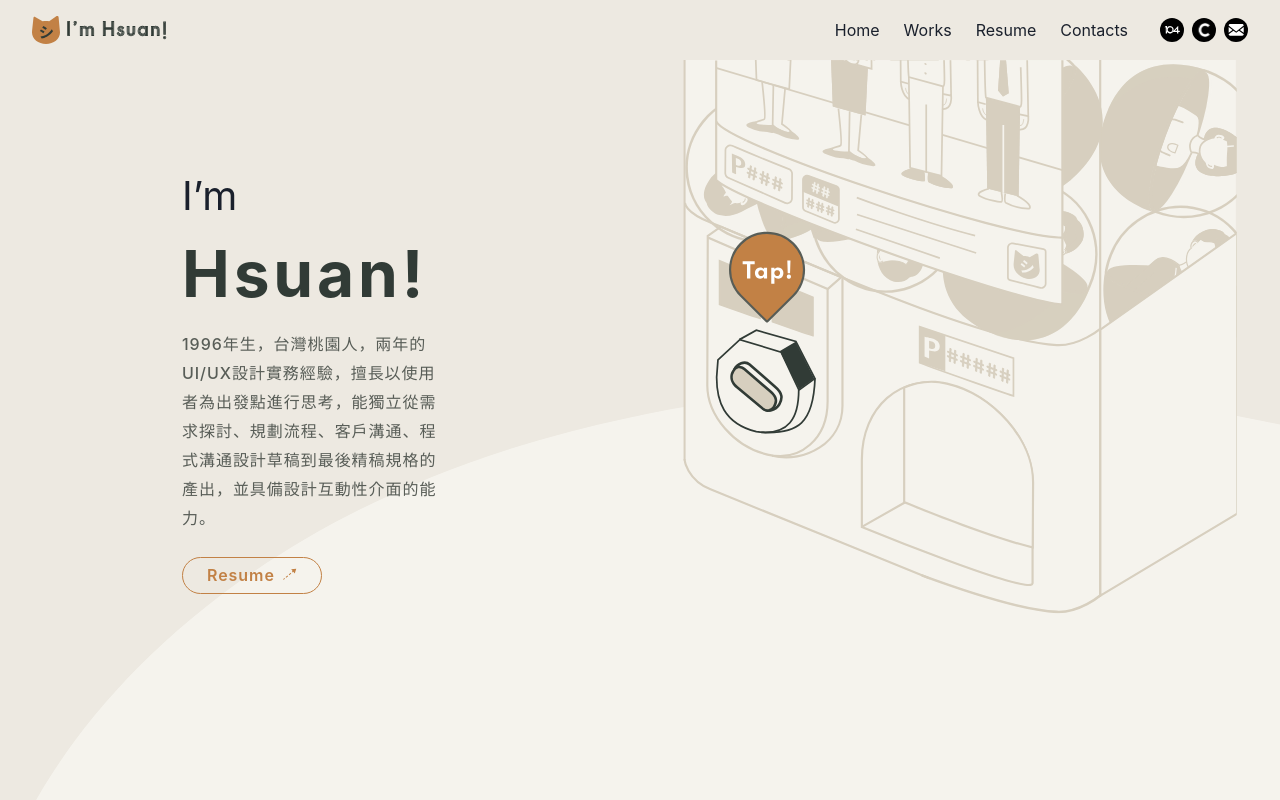
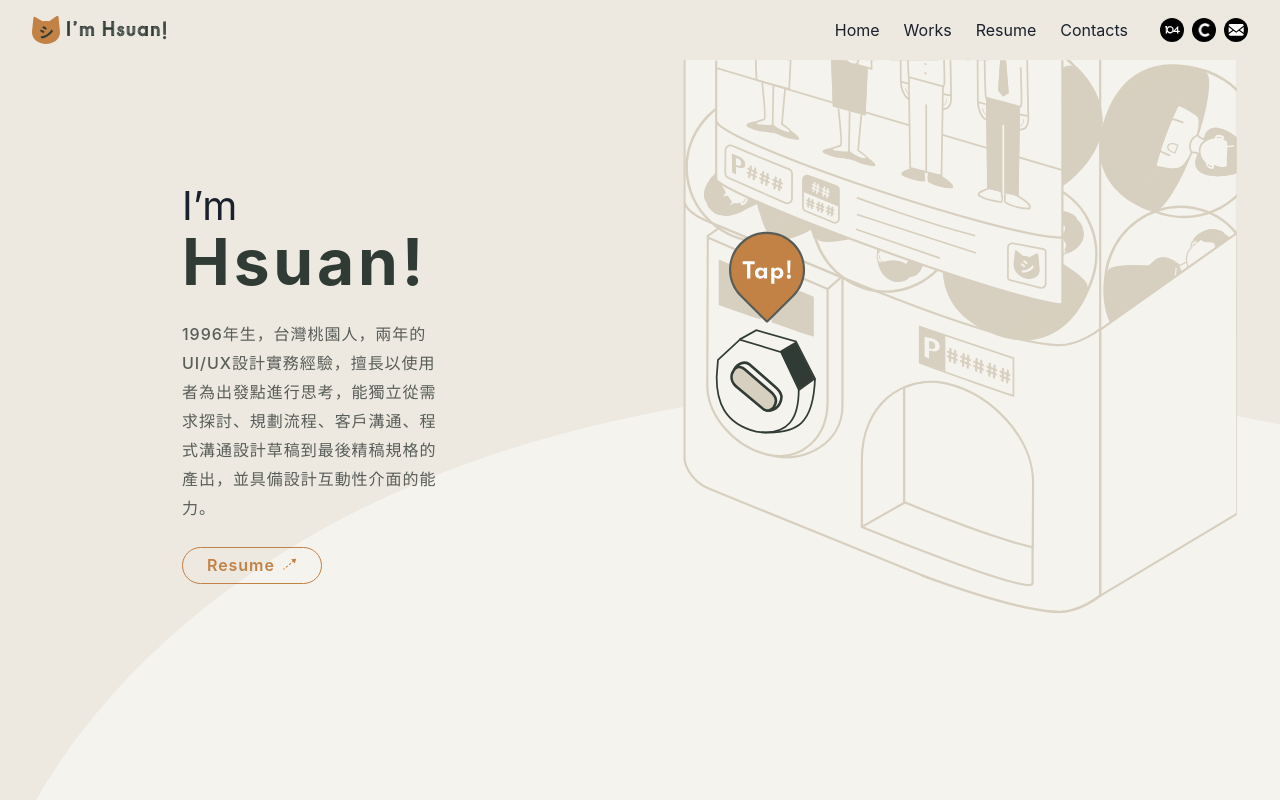
Before and after one commit to Hsuan6786/hsuan_yi_profile, a React app: page / in a window 1280 px wide. Shown: the top 800 px of the page. Built offline with nearby package versions, Linux system fonts and the light colour scheme.

Commit message:
[modify] text style

```diff
--- a/src/pages/Home/components/Hero.jsx
+++ b/src/pages/Home/components/Hero.jsx
@@ -22,6 +22,8 @@ export default function Hero() {
             <Box
               textStyle="h1"
               textColor={'secondary'}
+              lineHeight={.8}
+              pb="xl"
             >
               Hsuan!
             </Box>
```
